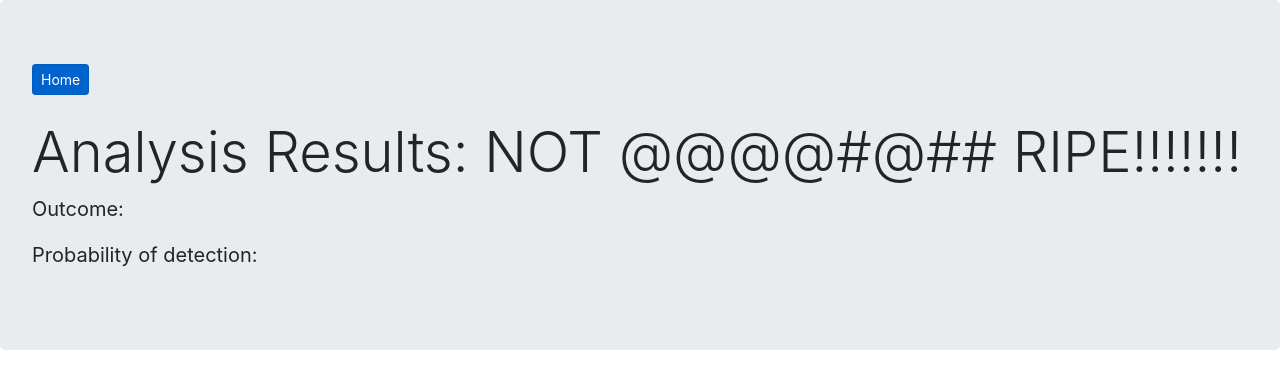
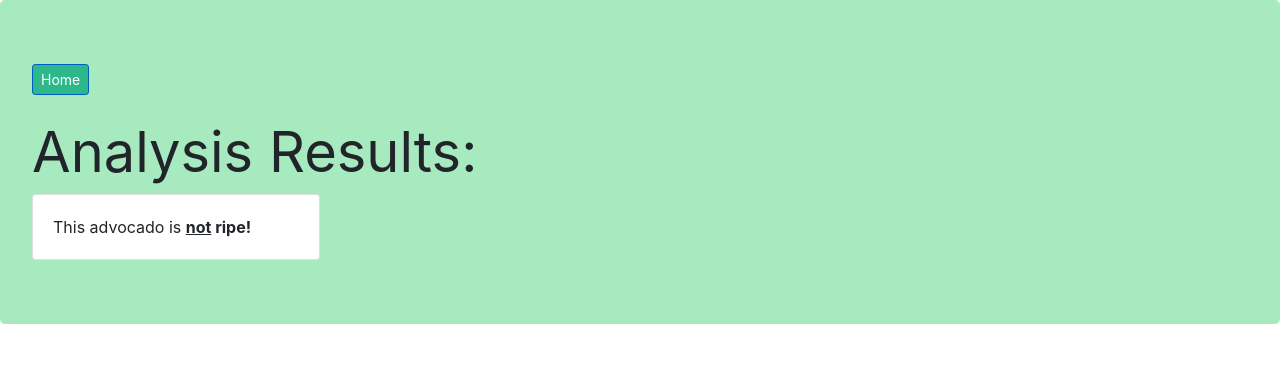
Before and after one commit to connelb/NU-project3-app, a Flask app: template templates/not_ripe.html in a window 1280 px wide. Shown: the top 389 px of the page. Run offline with Flask 2, Linux system fonts and the light colour scheme; the template is opened without the code that fills it, so the values that code supplies are empty; some libraries are stand-ins or nearby versions.

Commit message:
adding css

```diff
--- /dev/null
+++ b/static/css/style.css
@@ -0,0 +1,5 @@
+.jumbotron{background-color:#A8EAC0 !important;}
+
+.btn-primary, .btn-primary:hover, .btn-primary:active, .btn-primary:visited {
+    background-color: #2CB88B !important;
+}
--- a/templates/index.html
+++ b/templates/index.html
@@ -9,6 +9,7 @@
   <!-- Bootstrap CSS -->
   <link rel="stylesheet" href="https://stackpath.bootstrapcdn.com/bootstrap/4.1.3/css/bootstrap.min.css" integrity="sha384-MCw98/SFnGE8fJT3GXwEOngsV7Zt27NXFoaoApmYm81iuXoPkFOJwJ8ERdknLPMO"
     crossorigin="anonymous">
+    <link rel="stylesheet" href="{{ url_for('static', filename='css/style.css') }}">
 
   <title>Advocado Predictions</title>
 </head>
--- a/templates/not_ripe.html
+++ b/templates/not_ripe.html
@@ -9,6 +9,7 @@
     <!-- Bootstrap CSS -->
     <link rel="stylesheet" href="https://stackpath.bootstrapcdn.com/bootstrap/4.1.3/css/bootstrap.min.css" integrity="sha384-MCw98/SFnGE8fJT3GXwEOngsV7Zt27NXFoaoApmYm81iuXoPkFOJwJ8ERdknLPMO"
         crossorigin="anonymous">
+    <link rel="stylesheet" href="{{ url_for('static', filename='css/style.css') }}">
 
     <title>Results:</title>
 </head>
@@ -18,15 +19,18 @@
         <a href="" class="btn btn-primary btn-sm active" role="button" aria-pressed="true">Home</a>
         <br>
         <br>
-        <h1 class="display-4">Analysis Results: NOT @@@@#@##   RIPE!!!!!!!</h1>
-        <p class="lead">
-            <strong>Outcome:</strong>
-        </p>
-        <p class="lead">
-            <strong>Probability of detection:</strong>
-        </p>
-
-
+        <h2 class="display-4">
+            <strong>Analysis Results:</strong>
+        </h2>
+        <div class="card" style="width: 18rem;">
+            <!-- <img class="card-img-top" src=".../100px180/?text=Image cap" alt="Card image cap"> -->
+            <div class="card-body">
+                <p class="card-text">This advocado is
+                    <strong>
+                        <u>not</u> ripe!</strong>
+                </p>
+            </div>
+        </div>
     </div>
     <script src="https://code.jquery.com/jquery-3.3.1.slim.min.js" integrity="sha384-q8i/X+965DzO0rT7abK41JStQIAqVgRVzpbzo5smXKp4YfRvH+8abtTE1Pi6jizo"
         crossorigin="anonymous"></script>
```
Also changed, not shown: templates/ripe.html (+12 -9 lines).
